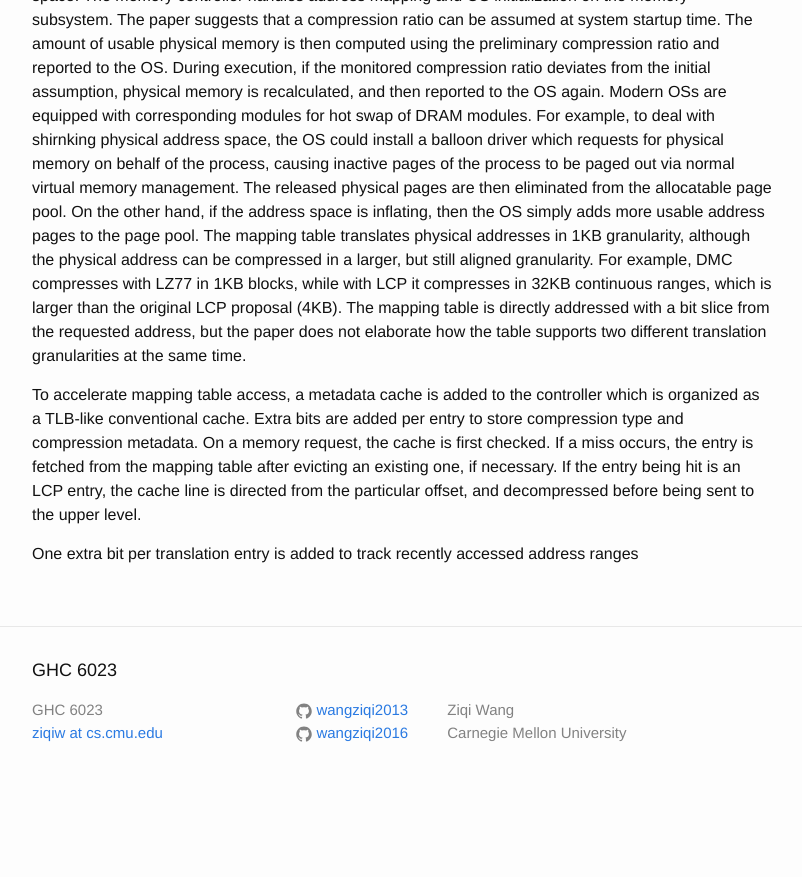
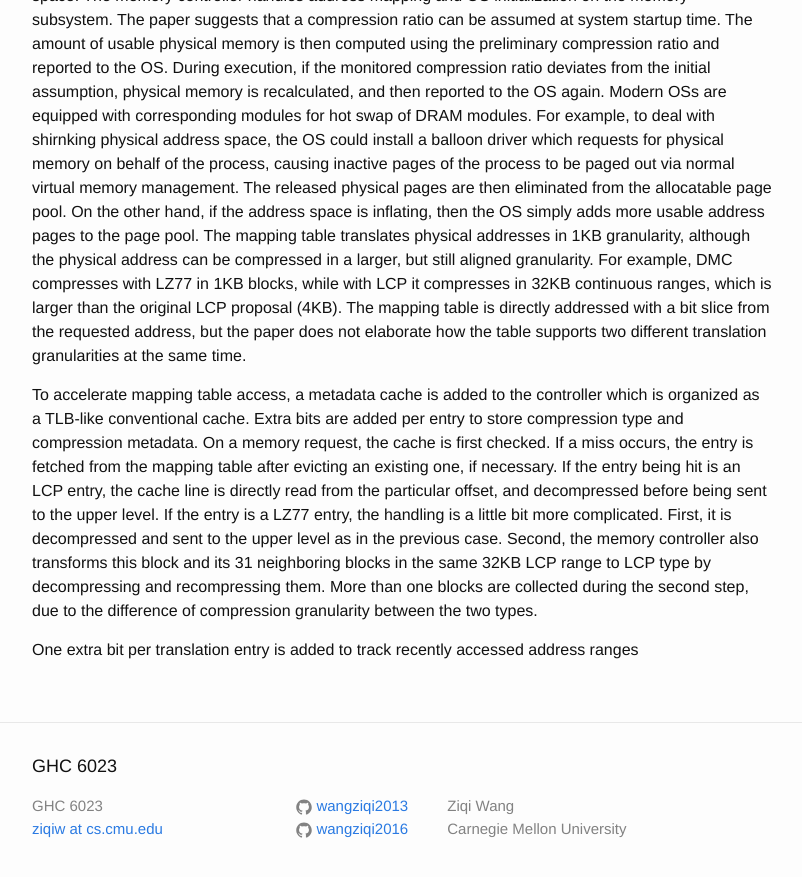
Before and after one commit to wangziqi2013/wangziqi2013.github.io, a Jekyll site: the page built from _posts/2020-07-15-dmc.markdown, in a window 1280 px wide and 900 px high, scrolled down 1747 px. Shown: the top 877 px of the window, without its empty margins (238-1040 px from the left). Built offline with Jekyll 4.4.1, drawn with Linux system fonts in a browser that asks for light colours; before the commit the page ends 2551 px from its top, so only the background shows below that.

Commit message:
Adding recompression

```diff
--- a/_posts/2020-07-15-dmc.markdown
+++ b/_posts/2020-07-15-dmc.markdown
@@ -78,7 +78,11 @@ To accelerate mapping table access, a metadata cache is added to the controller
 cache. Extra bits are added per entry to store compression type and compression metadata.
 On a memory request, the cache is first checked. If a miss occurs, the entry is fetched from the mapping table
 after evicting an existing one, if necessary.
-If the entry being hit is an LCP entry, the cache line is directed from the particular offset, and decompressed before
+If the entry being hit is an LCP entry, the cache line is directly read from the particular offset, and decompressed before
 being sent to the upper level.
+If the entry is a LZ77 entry, the handling is a little bit more complicated. First, it is decompressed and sent to the
+upper level as in the previous case. Second, the memory controller also transforms this block and its 31 neighboring blocks
+in the same 32KB LCP range to LCP type by decompressing and recompressing them. More than one blocks are collected during
+the second step, due to the difference of compression granularity between the two types.
 
 One extra bit per translation entry is added to track recently accessed address ranges
```
